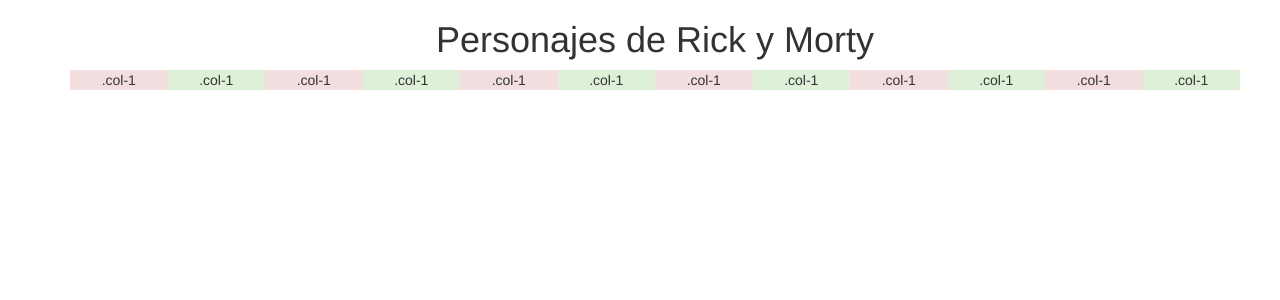
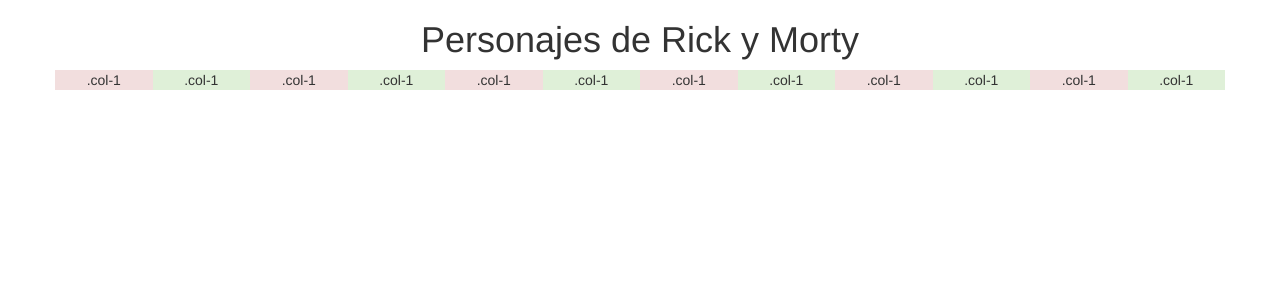
Before and after one commit to akajar/proyectoU03-personajes, a Flask app: template app/templates/index2.html in a window 1280 px wide. Shown: the top 300 px of the page. Run offline with Flask 2, Linux system fonts and the light colour scheme; the template is opened without the code that fills it, so the values that code supplies are empty; some libraries are stand-ins or nearby versions.

Commit message:
Cambia la pagina principal

```diff
--- a/app/templates/index2.html
+++ b/app/templates/index2.html
@@ -1,11 +1,11 @@
 {% extends 'base.html' %}
 {% block content %}
-  <div class="container text-center">
+  <div class="row text-center">
     <h1>Personajes de Rick y Morty</h1>
   </div>
   <article>
-    <div class="container text-center">
-      <div class="row">
+    <div class="row container">
+      <div class="row text-center">
         <div class="col-xs-1 bg-danger">.col-1</div>
         <div class="col-xs-1 bg-success">.col-1</div>
         <div class="col-xs-1 bg-danger">.col-1</div>
@@ -22,10 +22,10 @@
       <div class="row">
         {% for character in characters %}
           {% if loop.index <= 20 %}
-          <div class="col-md-4 col-md-offset-1">
-            <a href="{{url_for('character_route.view_character_profile',id=character['id'])}}" class="btn btn-group text-primary">
-              <div class="media table-responsive">
-                <div class="media-left">
+          <div class="col-xs-8 col-xs-offset-2 col-sm-6 col-md-4 col-md-offset-1">
+            <a href="{{url_for('character_route.view_character_profile',id=character['id'])}}" class="btn btn-block">
+              <div class="media img-responsive">
+                <div class="media-left media-middle">
                   <img src="{{character.get('image')}}" alt="{{character.get('name')}}" width="100 rem">
                 </div>
                 <div class="media-body text-left">
@@ -43,7 +43,6 @@
                 </div>
               </div>
             </a>
-            <br>
           </div>
           {% endif%}
         {% endfor %}
```
